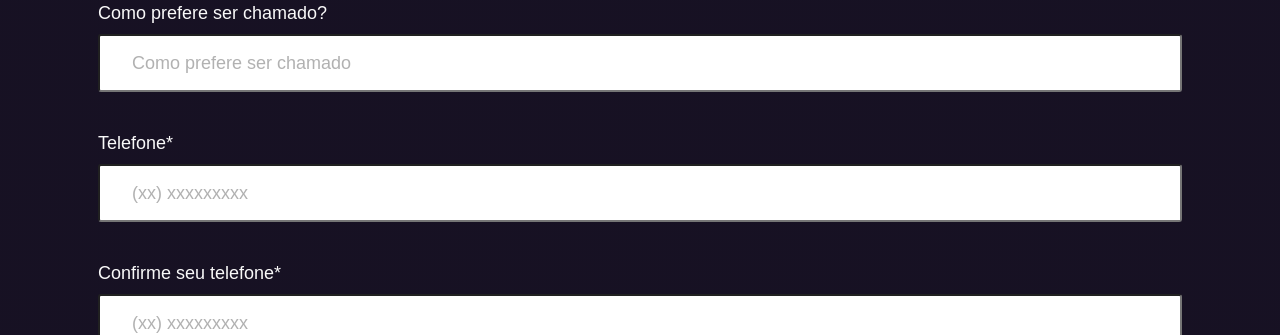
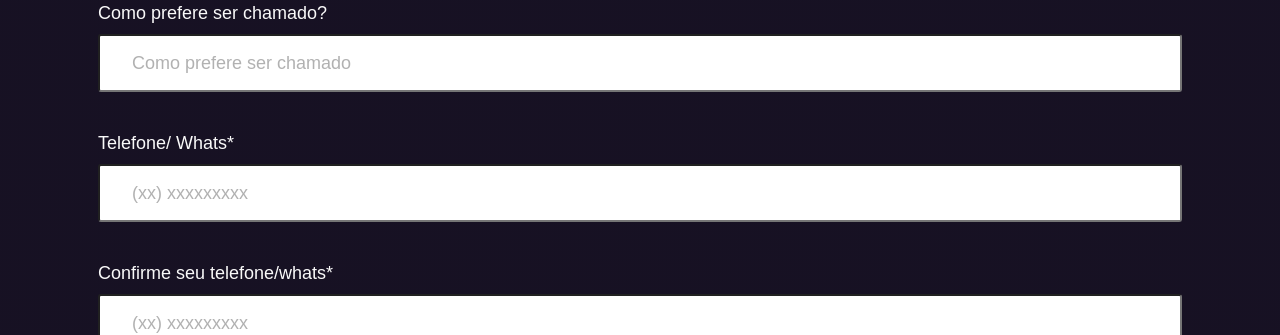
Before and after one commit to SouJunior/site-webapp, a Next.js app: page /apoiar in a window 1280 px wide. Shown: the part 1160-1495 px from the top of the page. Built offline with nearby package versions, Linux system fonts and the light colour scheme; a web font is replaced by a local one.

Commit message:
Alterações do redirecionamento ouvidoria

```diff
--- a/components/Apoiador/index.jsx
+++ b/components/Apoiador/index.jsx
@@ -197,7 +197,7 @@ export const Apoiador = () => {
             <div className={styles.labelInput}>
               <Input
                 type="text"
-                text="Telefone*"
+                text="Telefone/ Whats*"
                 placeholder="(xx) xxxxxxxxx"
                 label="Telefone (com DDD)"
                 value={phone}
@@ -208,7 +208,7 @@ export const Apoiador = () => {
 
             <div className={styles.labelInput}>
               <Input
-                text="Confirme seu telefone*"
+                text="Confirme seu telefone/whats*"
                 label="Confirmar Telefone"
                 type="tel"
                 placeholder="(xx) xxxxxxxxx"
--- a/components/FormOuvidoria/index.jsx
+++ b/components/FormOuvidoria/index.jsx
@@ -89,7 +89,7 @@ const OuvidoriaForm = () => {
     if (confirmed) {
       setIsSubmitting(true);
       // Redirecionar para a "home"
-      window.location.href = "/";
+      // window.location.href = "/";
     }
   };
 
--- a/components/Participation/Participation.module.css
+++ b/components/Participation/Participation.module.css
@@ -169,15 +169,14 @@
   border-radius: 10px;
   background: #046ad0;
   color: #fff;
-  padding: 1rem 1.2rem;
   margin-left: 2.5rem;
-  font-size: 1.6rem;
+  font-size: 24px;
   flex-direction: row;
   align-self: flex-end;
   transition: ease 0.15s;
   font-size: 24px;
   border: none;
-  /* width: 262px;
+    /* width: 262px;
   height: 50px; */
   /* background-color: transparent;
   border: 0.2rem solid #ededed;
--- a/components/Participation/index.jsx
+++ b/components/Participation/index.jsx
@@ -151,7 +151,7 @@ export const ParticipationSection = () => {
                   </p>
                   <p className={styles.p}>
                     Interessados devem se inscrever através do formulário e,
-                    posteriormente, contatados pela equipe responsável.
+                    posteriormente, contatados pela equipe responsável. <br/><br/>
                   </p>
 
                   <button className={styles.button}>
```
